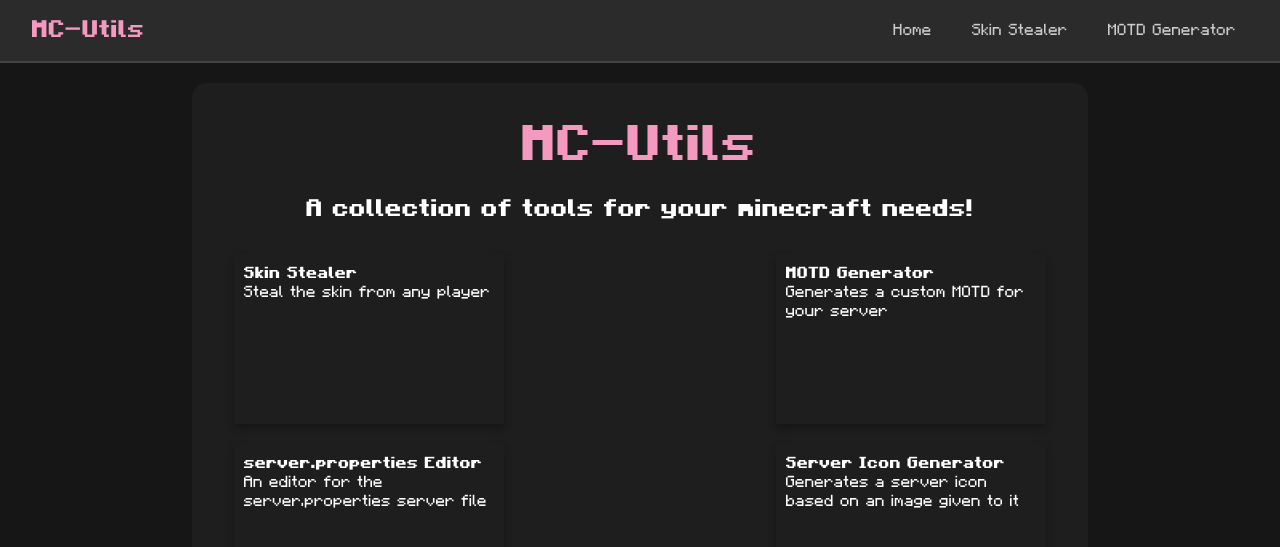
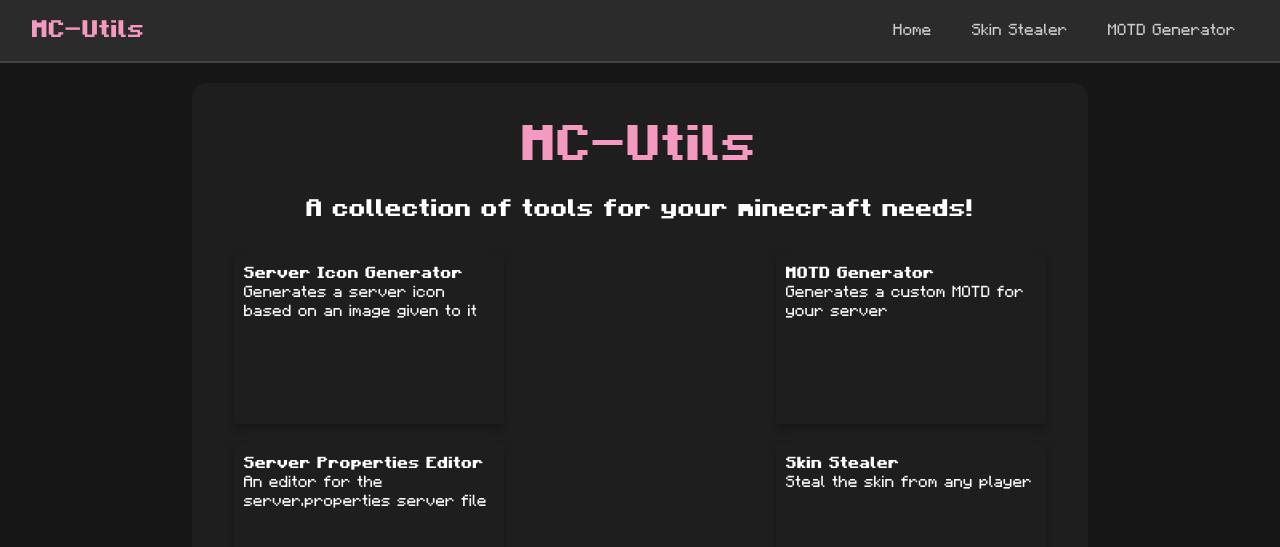
Before and after one commit to SyddersLMAO/mc-utils, a Jekyll site: the page built from pages/home/main.html, in a window 1280 px wide. Shown: the top 547 px of the page. Built offline with Jekyll 4.4.1, drawn with Linux system fonts in a browser that asks for light colours.

Commit message:
Made pages get added to home page dynamically

```diff
--- /dev/null
+++ b/CNAME
@@ -0,0 +1 @@
+mc-utils.sydders.com
--- a/pages/home/main.html
+++ b/pages/home/main.html
@@ -15,26 +15,14 @@ permalink: /
         </div>
 
         <div class="util-card-container">
-            <a href="/util/skin-stealer" class="util-card">
-                <h4><b>Skin Stealer</b></h4>
-                <p>Steal the skin from any player</p>
-            </a>
-
-            <a href="/util/motd-generator" class="util-card">
-                <h4><b>MOTD Generator</b></h4>
-                <p>Generates a custom MOTD for your server</p>
-            </a>
-
-            <a href="/util/server-properties-editor" class="util-card">
-                <h4><b>server.properties Editor</b></h4>
-                <p>An editor for the server.properties server file</p>
-            </a>
-
-            <a href="/util/server-icon-generator" class="util-card">
-                <h4><b>Server Icon Generator</b></h4>
-                <p>Generates a server icon based on an image given to it</p>
-            </a>
-
+            {% for page in site.pages %}
+                {% if page.path contains "pages/utils/" %}
+                    <a href="{{ page.url }}" class="util-card">
+                        <h4><b>{{ page.title }}</b></h4>
+                        <p>{{ page.description }}</p>
+                    </a>
+                {% endif %}
+            {% endfor %}
         </div>
     </div>
 </body>
--- a/pages/utils/client/skin-stealer/main.html
+++ b/pages/utils/client/skin-stealer/main.html
@@ -1,6 +1,7 @@
 ---
 layout: default
 title: Skin Stealer
+description: Steal the skin from any player
 permalink: /util/skin-stealer
 ---
 
--- a/pages/utils/server/motd-generator/main.html
+++ b/pages/utils/server/motd-generator/main.html
@@ -1,6 +1,7 @@
 ---
 layout: default
 title: MOTD Generator
+description: Generates a custom MOTD for your server
 permalink: /util/motd-generator
 ---
 
--- a/pages/utils/server/server-icon-generator/main.html
+++ b/pages/utils/server/server-icon-generator/main.html
@@ -1,6 +1,7 @@
 ---
 layout: default
 title: Server Icon Generator
+description: Generates a server icon based on an image given to it
 permalink: /util/server-icon-generator
 ---
 
--- a/pages/utils/server/server-properties-editor/main.html
+++ b/pages/utils/server/server-properties-editor/main.html
@@ -1,6 +1,7 @@
 ---
 layout: default
 title: Server Properties Editor
+description: An editor for the server.properties server file
 permalink: /util/server-properties-editor
 ---
 
```
